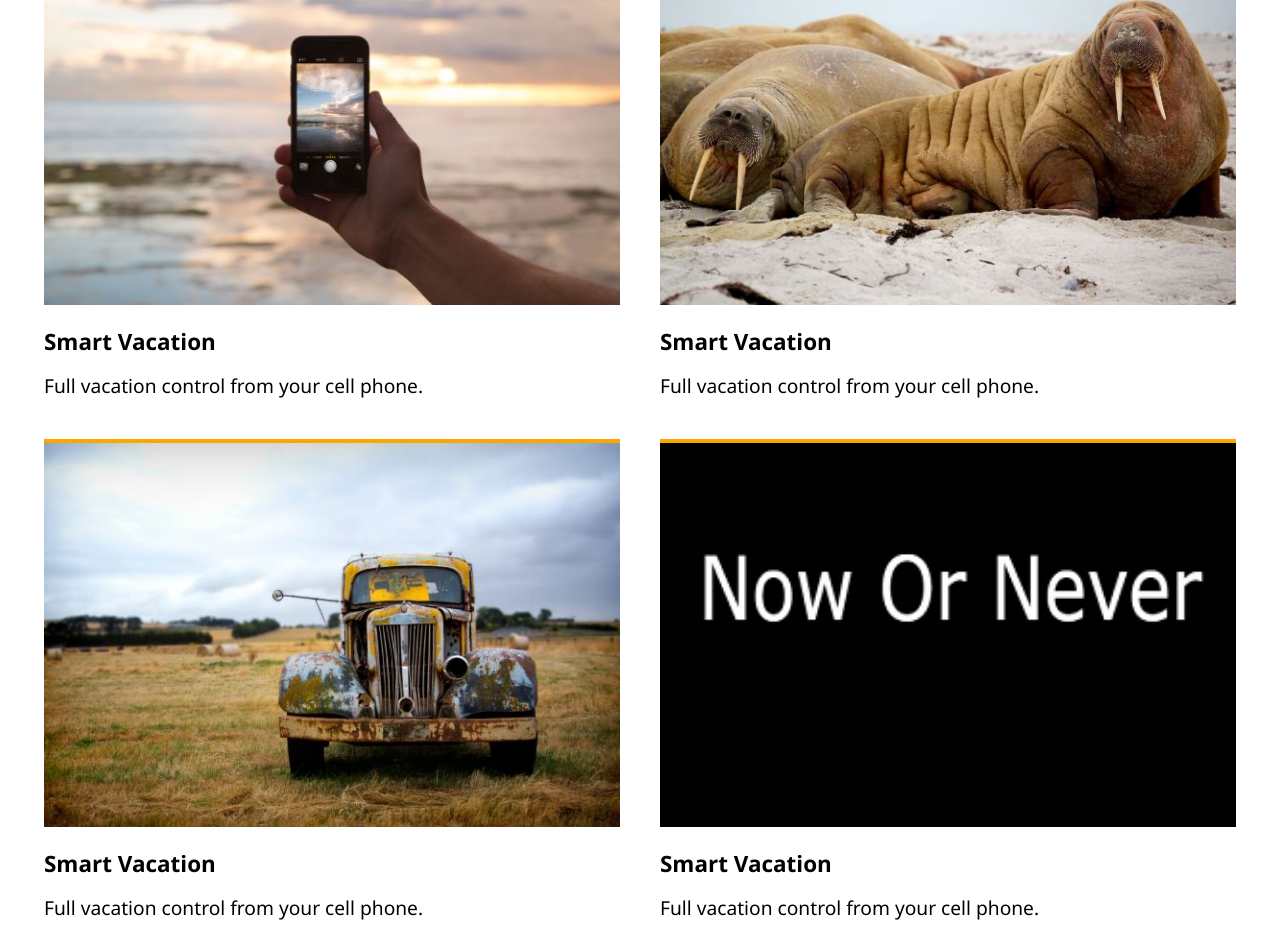
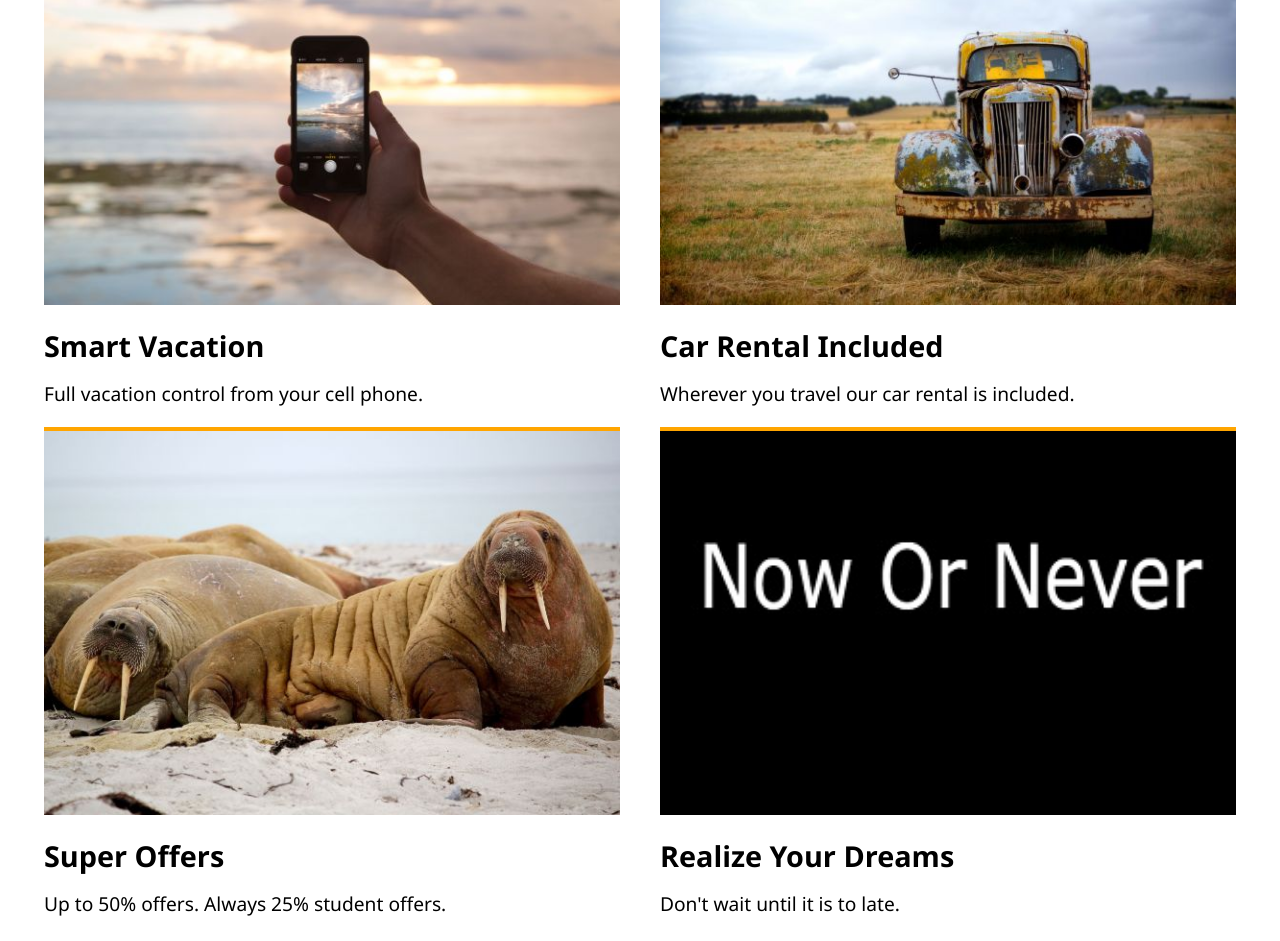
Before and after one commit to Muhammadjunaid321/1st-basic-project, a plain HTML site: page index.html in a window 1280 px wide. Shown: the part 913-1854 px from the top of the page. Drawn offline with Linux system fonts and the light colour scheme.

Commit message:
Update index.html
changed html file

```diff
--- a/index.html
+++ b/index.html
@@ -11,30 +11,32 @@
     <div class="container" id="container">
         <div class="front-image">
             <span>
-            <h3>4 Good reasons <br> For travelling with us</h3>
+            <h2><b>4 Good Reasons <br> For travelling with us</b></h2>
         </span>
         </div>
         <div class="card-section">
+            <div class="upper-cards">
             <div class="card-1">
                 <div class="image-container"><img src="./cellphone.jpg" alt=""></div>
-                <h3>Smart Vacation</h3>
+                <h2>Smart Vacation</h2>
                 <p>Full vacation control from your cell phone.</p>
             </div>
             <div class="card-2">
                 <div class="image-container"><img src="./sealions.jpg" alt=""></div>
-                <h3>Smart Vacation</h3>
-                <p>Full vacation control from your cell phone.</p>
-            </div>
+                <h2>Super Offers</h2>
+                <p>Up to 50% offers. Always 25% student offers.</p>
+            </div></div>
+            <div class="lower-cards">
             <div class="card-3">
                 <div class="image-container"><img src="./truck.jpg" alt=""></div>
-                <h3>Smart Vacation</h3>
-                <p>Full vacation control from your cell phone.</p>
+                <h2>Car Rental Included</h2>
+                <p>Wherever you travel our car rental is included.</p>
             </div>
             <div class="card-4">
                 <div class="image-container"><img src="./nowornever.jpg" alt=""></div>
-                <h3>Smart Vacation</h3>
-                <p>Full vacation control from your cell phone.</p>
-            </div>
+                <h2>Realize Your Dreams</h2>
+                <p>Don't wait until it is to late.</p>
+            </div></div>
         </div>
     </div>
 </body>
```
